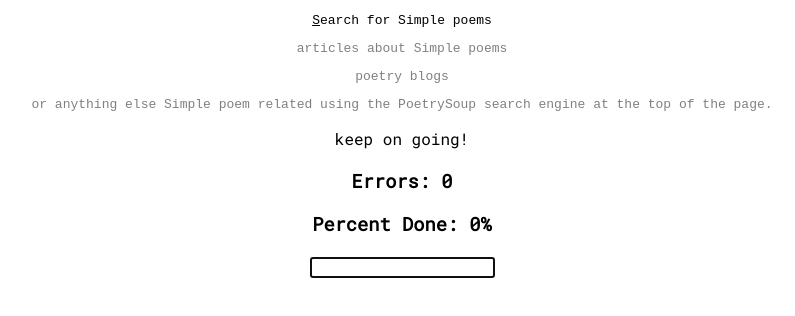
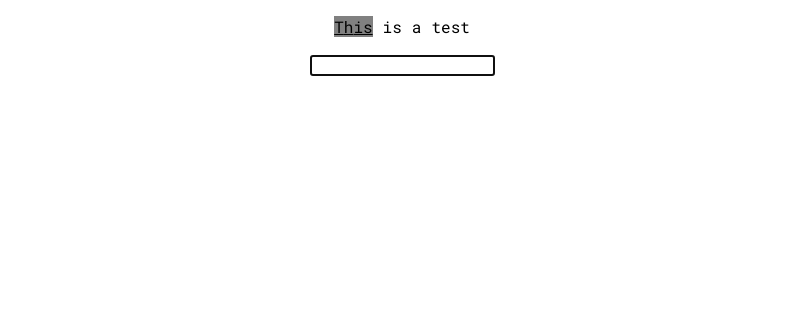
Before and after one commit to ZehCnaS34/finger-socks, a React (Create React App) app: page / in a window 1280 px wide. Shown: the top 316 px of the page, without its empty margins (238-1033 px from the left). Built offline with nearby package versions, Linux system fonts and the light colour scheme.

Commit message:
Switching to word based machting

```diff
--- a/src/App.js
+++ b/src/App.js
@@ -1,149 +1,93 @@
 import React, { Component } from 'react';
 // import logo from './logo.svg';
 import './App.css';
+import { zipMap } from './util';
 
-
-function zipMap(lst1, lst2, fn) {
-  let output = [];
-  let [bigger, smaller] = lst1.length >= lst2.length ?
-    [lst1, lst2]:
-    [lst2, lst1];
-  let [bi, si] = lst1.length >= lst2.length ?
-    [0, 1]:
-    [1, 0];
-
-  for (let x = 0; x < bigger.length; x++) {
-    let payload = [undefined, undefined];
-    if (x >= smaller.length) {
-      payload[bi] = bigger[x];
-      payload[si] = null;
-      output.push(fn(payload, x));
-    } else {
-      payload[bi] = bigger[x];
-      payload[si] = smaller[x];
-      output.push(fn(payload, x));
-    }
-  }
-  return output;
-}
-
-
-const SentenceLineDisplay = ({targetText, inputText, onError}) => (
-  <pre>
-    {
-      zipMap(inputText.split(''), targetText.split(''), ([inputChar, targetChar], idx) => {
-        // when we have a match
-        if (inputChar === targetChar) {
-          return <span key={idx} style={{color: 'green'}}>{targetChar}</span>
-        }
-
-        // when you've done something wrong
-        if (idx < inputText.length) {
-          if (targetChar && targetChar != ' ') {
-            return <span key={idx} style={{textDecoration: 'underline', color: 'red'}}>{targetChar}</span>
-          }
-          return <span key={idx} style={{backgroundColor: 'red'}}>{' '}</span>
-        }
-
-        // lets draw the cursor
-        if (idx == inputText.length) {
-          return <span key={idx} style={{textDecoration: 'underline'}}>{targetChar}</span>
-        }
-
-        // relax we haven't gotten there yet.
-        return <span key={idx} style={{color: 'black'}}>{targetChar}</span>
-      })
-    }
-  </pre>
-);
-
-
-const PressEnter = ({a, b}) => (a.length === b.length) ? (
-  <p>Press Enter</p>
-) : (a.length >= b.length) ? (
-  <p>you went overboard</p>
-) : (
-  <p>keep on going!</p>
-);
-
+import { WordMatcher } from './WordMatcher';
 
 class App extends Component {
   state = {
-    inputText: "",
-    lineFeed: "Search for Simple poems, articles about Simple poems, poetry blogs, or anything else Simple poem related using the PoetrySoup search engine at the top of the page.".split(",").map(s => s.trim()),
-    completedLines: [
-    ],
-    times: [],
-    errors: {}
+    wordFeed: [],
+    completedWords: [],
+
+    target: '',
+    value: ''
   }
 
-  percentComplete = () => {
-    return (this.state.completedLines.length/(this.state.lineFeed.length+this.state.completedLines.length))*100
+  componentDidMount() {
+    let wordFeed = "This is a test".split(' '),
+      target = wordFeed.shift()
+
+    this.setState({
+      wordFeed,
+      target
+    })
   }
 
-  /**
-   * This function move
-   */
-  newLine = (e) => {
-    let keyCode = e.keyCode || e.which
-    if (keyCode === 13) {
-      if (this.state.inputText === this.state.lineFeed[0]) {
-        this.state.completedLines.push(this.state.lineFeed.shift())
-        this.setState({lineFeed: this.state.lineFeed, inputText: ""})
-      }
+  checkForWordMatch = (e) => {
+    if (this.state.value === this.state.target) {
+      let completed = this.state.completedWords;
+      let wordFeed = this.state.wordFeed;
+      completed.push(this.state.target);
+      let target = wordFeed.shift();
+      e.preventDefault()
+      this.setState({
+        wordFeed,
+        completedWords: completed,
+        target,
+        value: ''
+      })
+
     }
   }
 
-  registerError = (char) => {
-    // console.log(char)
-    if (this.state.errors[this.state.completedLines.length]) {
-    } else {
-      this.state.errors[this.state.completedLines] = 0
-    }
-    this.state.errors[this.state.completedLines.length]++
+  handleChar = (e) => {
     this.setState({
-      errors: this.state.errors
+      value: this.state.value + String.fromCharCode(e.charCode)
     })
   }
 
-  restartRacer = () => {
+  handleKey = (e) => {
+    if (e.keyCode === 8) {
       this.setState({
-      lineFeed: this.state.completedLines,
-      completedLines: []
+        value: this.state.value.substr(
+          0,
+          this.state.value.length -1
+        )
       })
+    }
+    if (e.keyCode === 32) {
+      this.checkForWordMatch(e);
+      console.log(e.keyCode, this.state.value)
+    }
   }
 
   render() {
     return (
       <div className="App">
-        { this.state.lineFeed.length > 0 ? (
+        <p>
+          {
+            (this.state.target) ? (
               <div>
-            {this.state.completedLines.map(line => <pre style={{color: 'green'}}>{line}</pre>)}
-            <SentenceLineDisplay
-              onError={this.registerError}
-              inputText={this.state.inputText}
-              targetText={this.state.lineFeed[0]} />
-            {this.state.lineFeed.filter((v,i) => i != 0).map(line => <pre style={{color: 'grey'}}>{line}</pre>)}
-            <PressEnter a={this.state.inputText} b={this.state.lineFeed[0]} />
-            <h3>Errors: {this.state.errors[this.state.completedLines.length] || 0}</h3>
-            <h3>Percent Done: {this.percentComplete()}%</h3>
-            <input
-              autoFocus={true}
-              type="text"
-              value={this.state.inputText}
-              onKeyPress={this.newLine}
-              onChange={(e) => {
-                return this.setState({inputText: e.target.value})}
-              } />
+              {this.state.completedWords.map((word, idx) => (
+                <span style={{color: 'green', marginLeft: '5px', marginRight: '5px'}}key={idx}>{word}</span>
+
+              ))}
+              <WordMatcher target={this.state.target} current={this.state.value} />
+              {this.state.wordFeed.map((word, idx) => (
+                <span style={{marginLeft: '5px', marginRight: '5px'}}key={idx}>{word}</span>
+              ))}
             </div>
             ) : (
-          <div>
-            <h1>DONE</h1>
-            <h3>Percent Done: {this.percentComplete()}%</h3>
-            <button onClick={this.restartRacer}>Restart</button>
-          </div>
+              <h1>wait</h1>
             )
           }
+        </p>
+        <input
+          autoFocus
+          value={this.state.value}
+          onKeyDown={this.handleKey}
+          onKeyPress={this.handleChar} />
       </div>
     );
   }
--- /dev/null
+++ b/src/WordMatcher.js
@@ -0,0 +1,31 @@
+import React from 'react';
+import { zipMap } from './util'
+
+console.log(zipMap);
+
+export const WordMatcher = ({current, target}) => {
+  if (current.length > target.length) {
+    return <span style={{backgroundColor: 'red'}}>
+      {current}
+    </span>
+  }
+  let o = zipMap(current.split(''), target.split(''), ([c, t], idx) => {
+    if (c == t) {
+      return <span key={idx} style={{backgroundColor: 'green', textDecoration: 'underline'}}>{t}</span>
+    }
+
+    if (t === undefined) {
+      return <span key={idx} style={{backgroundColor: 'red'}}>{' '}</span>
+    }
+
+    if (idx < current.length) {
+      return <span key={idx} style={{backgroundColor: 'red'}}>{t}</span>
+    }
+
+    return  <span key={idx} style={{backgroundColor: 'grey', textDecoration: 'underline'}}>{t}</span>
+  })
+  if (o.length > 0) {
+    return <span style={{marginRight: '5px', marginLeft: '5px'}}>{o}</span>;
+  }
+  return null
+}
--- /dev/null
+++ b/src/util.js
@@ -0,0 +1,24 @@
+
+export function zipMap(lst1, lst2, fn) {
+  let output = [];
+  let [bigger, smaller] = lst1.length >= lst2.length ?
+    [lst1, lst2]:
+    [lst2, lst1];
+  let [bi, si] = lst1.length >= lst2.length ?
+    [0, 1]:
+    [1, 0];
+
+  for (let x = 0; x < bigger.length; x++) {
+    let payload = [undefined, undefined];
+    if (x >= smaller.length) {
+      payload[bi] = bigger[x];
+      payload[si] = null;
+      output.push(fn(payload, x));
+    } else {
+      payload[bi] = bigger[x];
+      payload[si] = smaller[x];
+      output.push(fn(payload, x));
+    }
+  }
+  return output;
+}
```
Also changed, not shown: 1 other file (tests, documents, lock files or other folders). Lines whose indentation alone changed are shown as unchanged.
